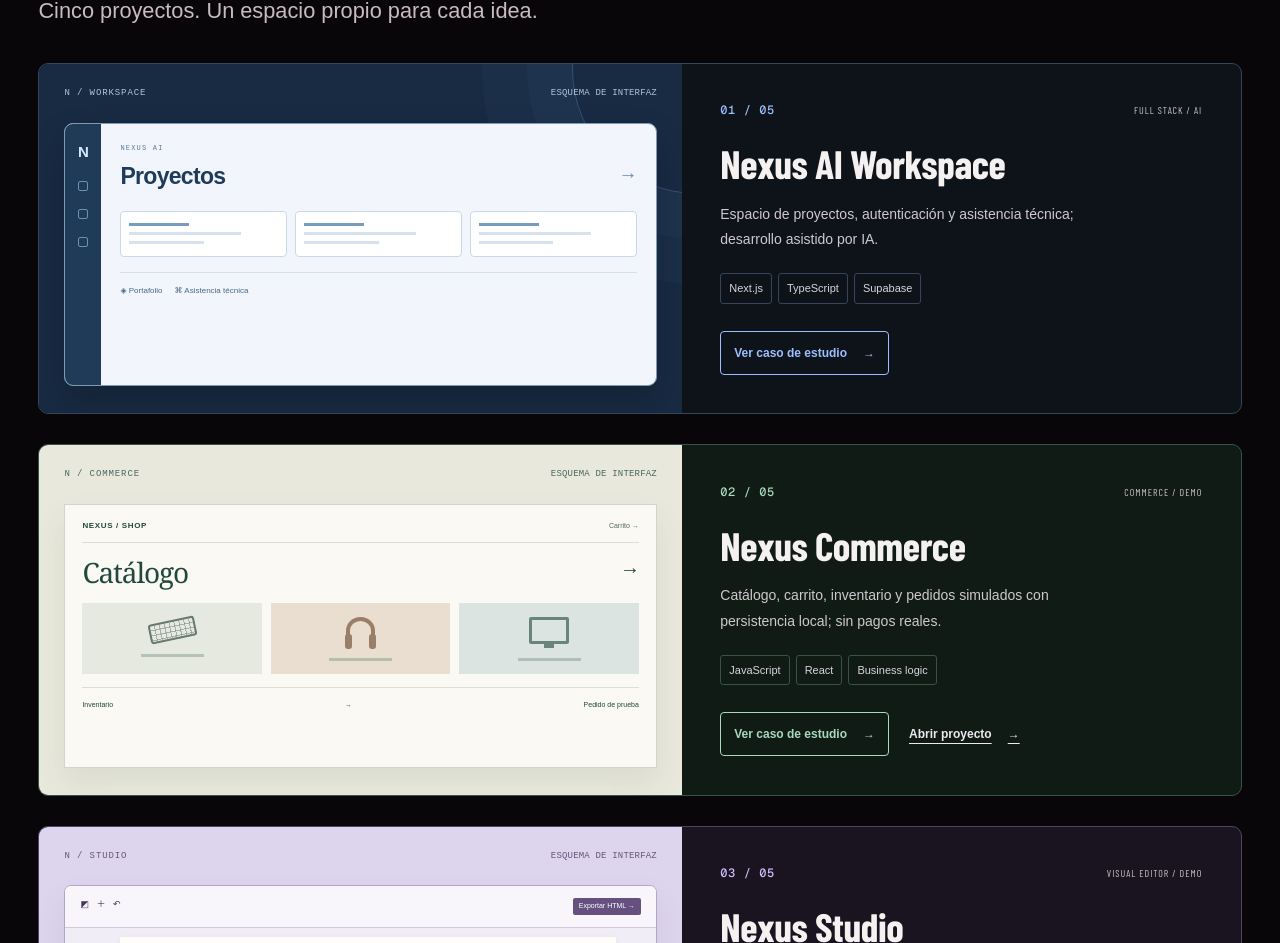
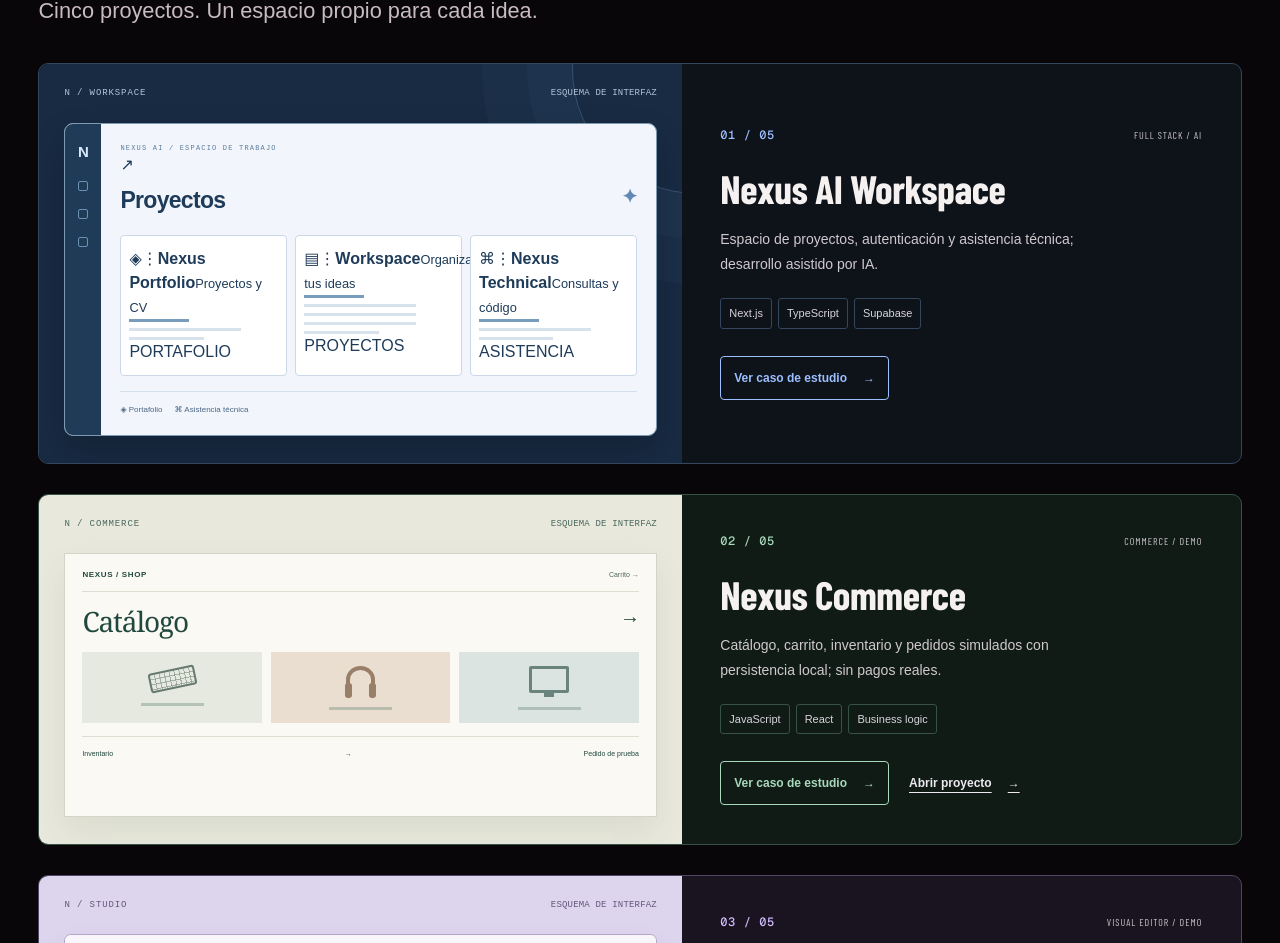
Before and after one commit to Dleteo/Nexus-AI, a Next.js app: page / in a window 1280 px wide. Shown: the part 779-1722 px from the top of the page. Built offline with nearby package versions, Linux system fonts and the light colour scheme.

Commit message:
design: replace basic Nexus Workspace rectangles with gold-on-obsidian feature panels

```diff
--- a/components/career/ProjectCover.tsx
+++ b/components/career/ProjectCover.tsx
@@ -18,6 +18,17 @@ const copy: Record<SiteLanguage, Copy> = {
   pt: {sketch:"Esboço de interface",projects:"Projetos",portfolio:"Portfólio",technical:"Assistência técnica",catalog:"Catálogo",cart:"Carrinho",inventory:"Estoque",order:"Pedido de teste",canvas:"Sua próxima tela",blocks:"Blocos",edit:"Editar",export:"Exportar HTML",manual:"Medição manual",empty:"Sem medições",latency:"Latência",plan:"Planejar",review:"Revisar",package:"Empacotar",disabled:"Execução desativada"},
 };
 
+const workspaceDetails:Record<SiteLanguage,{
+  intro:string;first:string;firstDesc:string;second:string;secondDesc:string;third:string;thirdDesc:string;
+  status:string;projects:string;technical:string;
+}>={
+  es:{intro:"ESPACIO DE TRABAJO",first:"Nexus Portfolio",firstDesc:"Proyectos y CV",second:"Workspace",secondDesc:"Organiza tus ideas",third:"Nexus Technical",thirdDesc:"Consultas y código",status:"PORTAFOLIO",projects:"PROYECTOS",technical:"ASISTENCIA"},
+  en:{intro:"WORKSPACE",first:"Nexus Portfolio",firstDesc:"Projects and CV",second:"Workspace",secondDesc:"Organize ideas",third:"Nexus Technical",thirdDesc:"Questions and code",status:"PORTFOLIO",projects:"PROJECTS",technical:"ASSISTANCE"},
+  de:{intro:"ARBEITSBEREICH",first:"Nexus Portfolio",firstDesc:"Projekte und CV",second:"Workspace",secondDesc:"Ideen organisieren",third:"Nexus Technical",thirdDesc:"Fragen und Code",status:"PORTFOLIO",projects:"PROJEKTE",technical:"ASSISTENZ"},
+  fr:{intro:"ESPACE DE TRAVAIL",first:"Nexus Portfolio",firstDesc:"Projets et CV",second:"Workspace",secondDesc:"Organiser les idées",third:"Nexus Technical",thirdDesc:"Questions et code",status:"PORTFOLIO",projects:"PROJETS",technical:"ASSISTANCE"},
+  pt:{intro:"ESPAÇO DE TRABALHO",first:"Nexus Portfolio",firstDesc:"Projetos e CV",second:"Workspace",secondDesc:"Organizar ideias",third:"Nexus Technical",thirdDesc:"Perguntas e código",status:"PORTFÓLIO",projects:"PROJETOS",technical:"ASSISTÊNCIA"},
+};
+
 /** A decorative product sketch, never a screenshot or a source of live metrics. */
 export default function ProjectCover({project,language,spacious=false}:{project:ProjectKind;language:SiteLanguage;spacious?:boolean}) {
   const t=copy[language];
@@ -25,9 +36,27 @@ export default function ProjectCover({project,language,spacious=false}:{project:
     <div className={s.coverTop}><span>N / {project.toUpperCase()}</span><span>{t.sketch}</span></div>
     {project==="workspace"&&<div className={s.workspaceWindow}>
       <div className={s.workspaceRail}><b>N</b><i/><i/><i/></div>
-      <div className={s.workspaceBody}><span className={s.eyebrow}>NEXUS AI</span><strong>{t.projects}<span>→</span></strong>
-        <div className={s.noteCards}><div><i/><i/><i/></div><div><i/><i/><i/></div><div><i/><i/><i/></div></div>
-        <div className={s.assistants}><span>◈ {t.portfolio}</span><span>⌘ {t.technical}</span></div>
+      <div className={s.workspaceBody}>
+        <div className={s.workspaceHeader}><span className={s.eyebrow}>NEXUS AI / {workspaceDetails[language].intro}</span><span className={s.workspaceArrow}>↗</span></div>
+        <strong className={s.workspaceTitle}>{t.projects}<span className={s.workspaceTitleSpark}>✦</span></strong>
+        <div className={s.noteCards}>
+          <div className={s.workspaceFeature}>
+            <span className={s.workspaceFeatureTop}><span className={s.workspaceFeatureIcon}>◈</span><span className={s.workspaceFeatureMore}>⋮</span></span>
+            <strong>{workspaceDetails[language].first}</strong><small>{workspaceDetails[language].firstDesc}</small>
+            <div className={s.workspaceFeatureFoot}><span className={s.workspaceFeatureDots}><i/><i/><i/></span><span className={s.workspaceFeatureChip}>{workspaceDetails[language].status}</span></div>
+          </div>
+          <div className={s.workspaceFeature}>
+            <span className={s.workspaceFeatureTop}><span className={s.workspaceFeatureIcon}>▤</span><span className={s.workspaceFeatureMore}>⋮</span></span>
+            <strong>{workspaceDetails[language].second}</strong><small>{workspaceDetails[language].secondDesc}</small>
+            <div className={s.workspaceFeatureFoot}><span className={s.workspaceFeatureBars}><i/><i/><i/><i/><i/></span><span className={s.workspaceFeatureChip}>{workspaceDetails[language].projects}</span></div>
+          </div>
+          <div className={s.workspaceFeature}>
+            <span className={s.workspaceFeatureTop}><span className={s.workspaceFeatureIcon}>⌘</span><span className={s.workspaceFeatureMore}>⋮</span></span>
+            <strong>{workspaceDetails[language].third}</strong><small>{workspaceDetails[language].thirdDesc}</small>
+            <div className={s.workspaceFeatureFoot}><span className={s.workspaceFeatureNodes}><i/><i/><i/></span><span className={s.workspaceFeatureChip}>{workspaceDetails[language].technical}</span></div>
+          </div>
+        </div>
+        <div className={s.assistants}><span className={s.workspaceTabActive}>◈ {t.portfolio}</span><span>⌘ {t.technical}</span></div>
       </div>
     </div>}
     {project==="commerce"&&<div className={s.shopWindow}>
```
